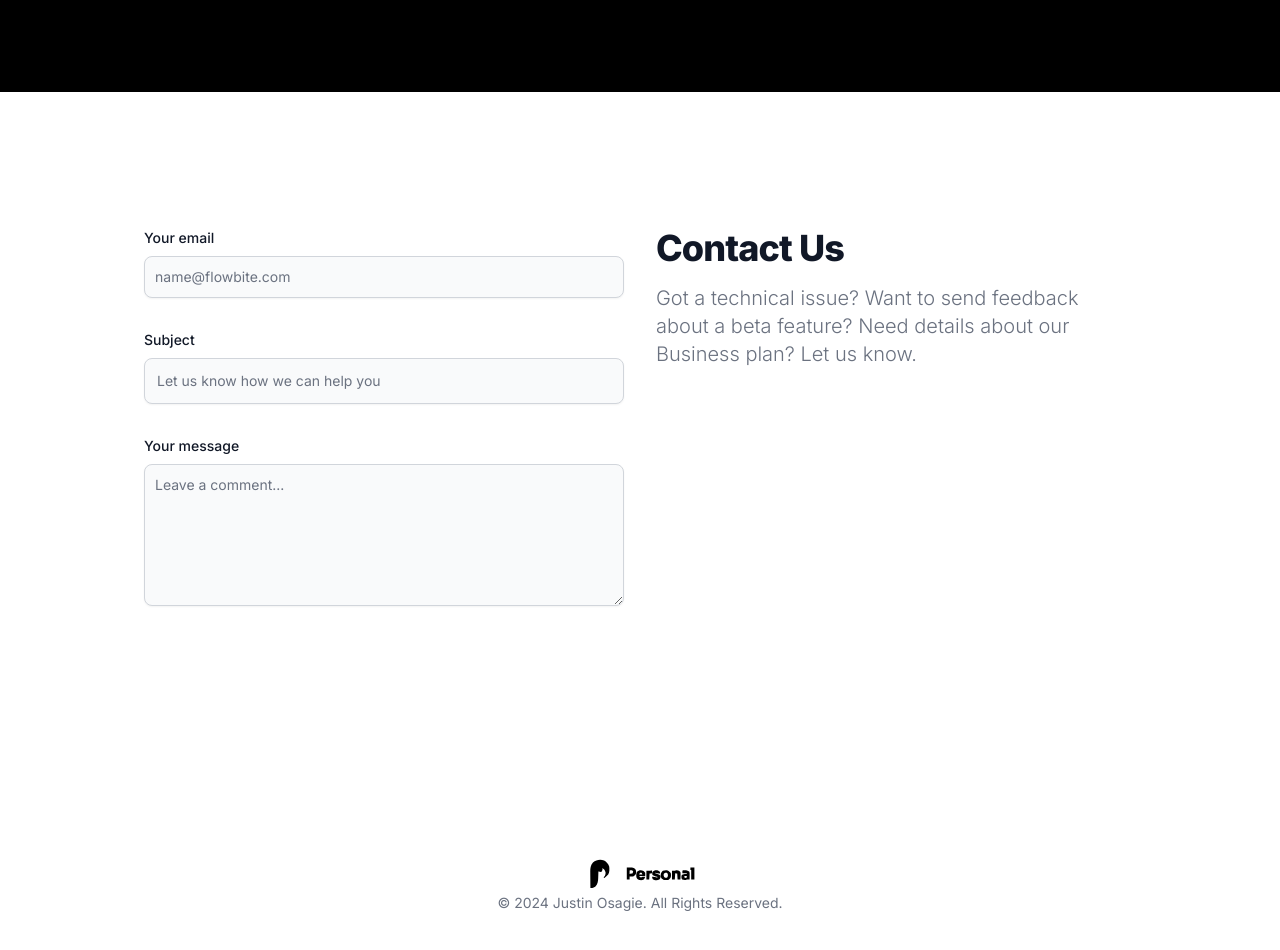
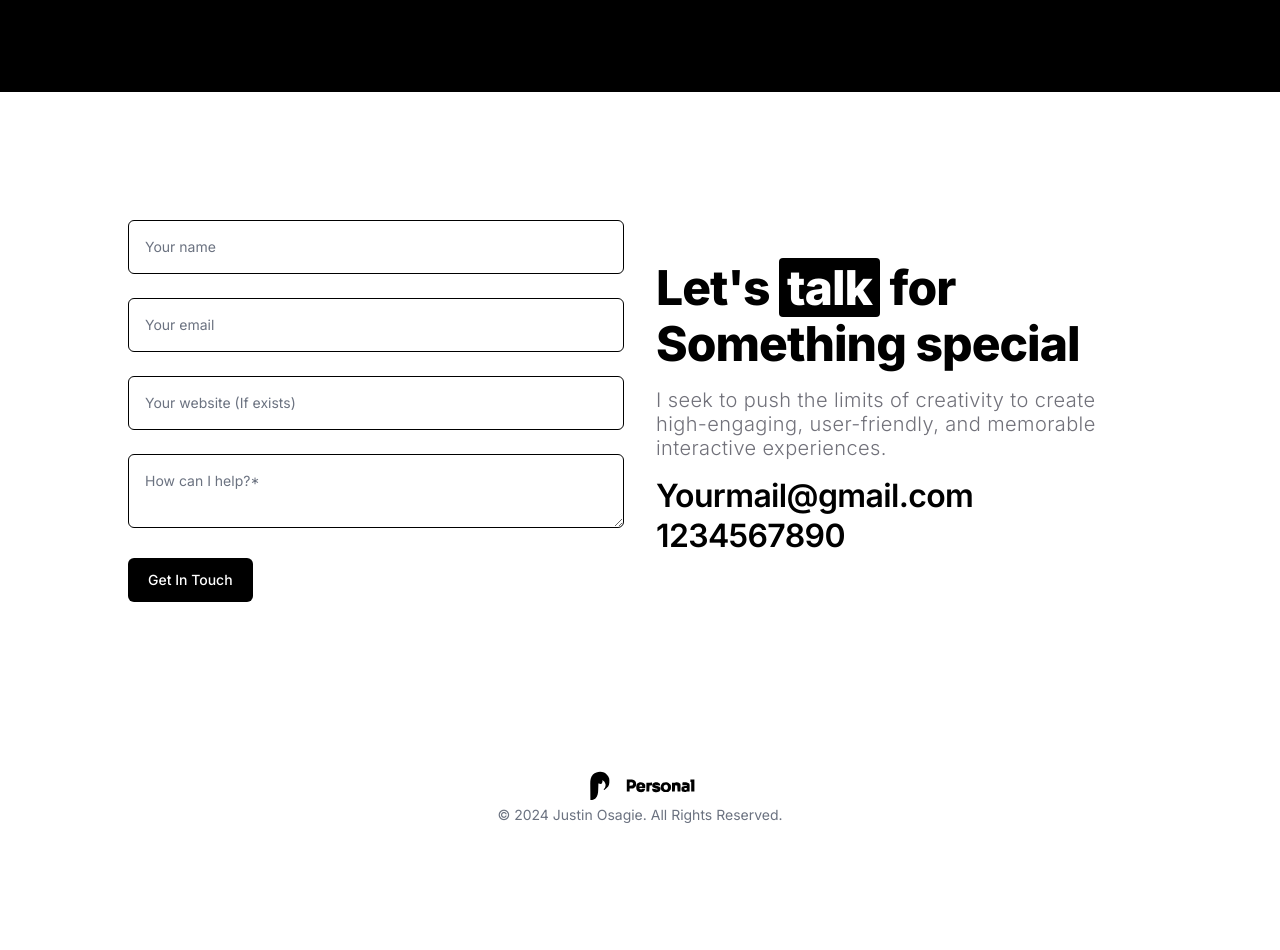
Before and after one commit to ashleyc2219/portfolio-web, a Next.js app: page / in a window 1280 px wide. Shown: the part 4680-5630 px from the top of the page. After the commit the page ends 5546 px from the top, so only its background shows below. Built offline with nearby package versions, Linux system fonts and the light colour scheme.

Commit message:
Contact section update

```diff
--- a/components/contact.tsx
+++ b/components/contact.tsx
@@ -1,72 +1,67 @@
 import React from "react";
+import Input from "./input"; // Assuming Input component is in the same directory
 
 const Contact: React.FC = () => {
   return (
-    <section className="md:py-15 bg-primary-white px-4 py-10 md:px-20">
-      <div className="mx-auto max-w-screen-lg px-4 py-8 lg:py-16">
-        <div className="grid gap-8 md:grid-cols-2">
-          {/* Right Section: Form */}
-          <form action="#" className="space-y-8">
-            <div>
-              <label
-                htmlFor="email"
-                className="mb-2 block text-sm font-medium text-gray-900 dark:text-gray-300"
+    <section className="bg-primary-white px-4 py-16 md:px-20 md:py-24">
+      <div className="mx-auto grid max-w-screen-lg gap-8 md:grid-cols-2">
+        {/* Left Section: Form */}
+        <form className="text-subheading-h6 space-y-6 text-zinc-500">
+          <Input type="text" placeholder="Your name" required />
+          <Input type="email" placeholder="Your email" required />
+          <Input type="text" placeholder="Your website (If exists)" />
+          <Input type="textarea" placeholder="How can I help?*" />
+
+          <div className="flex flex-wrap justify-center gap-4 md:justify-start">
+            {/* Get In Touch Button */}
+            <button
+              type="button"
+              className="w-full rounded-md bg-primary-black px-5 py-3 text-sm font-medium text-primary-white transition hover:bg-gray-700 focus:outline-none focus:ring-2 focus:ring-primary-black md:w-auto"
+            >
+              Get In Touch
+            </button>
+
+            {/* Social Buttons */}
+            {/* <div className="flex w-full justify-center space-x-4 md:w-auto md:justify-start">
+              <a
+                href="#"
+                className="flex size-12 items-center justify-center rounded-md border border-primary-black text-primary-black transition hover:bg-primary-black hover:text-primary-white"
               >
-                Your email
-              </label>
-              <input
-                type="email"
-                id="email"
-                className="focus:ring-primary-500 focus:border-primary-500 dark:focus:ring-primary-500 dark:focus:border-primary-500 block w-full rounded-lg border border-gray-300 bg-gray-50 p-2.5 text-sm text-gray-900 shadow-sm dark:border-gray-600 dark:bg-gray-700 dark:text-white dark:shadow-sm-light dark:placeholder:text-gray-400"
-                placeholder="name@flowbite.com"
-                required
-              />
-            </div>
-            <div>
-              <label
-                htmlFor="subject"
-                className="mb-2 block text-sm font-medium text-gray-900 dark:text-gray-300"
+                <img src="/path/to/facebook-icon.svg" alt="Facebook" />
+              </a>
+              <a
+                href="#"
+                className="flex size-12 items-center justify-center rounded-md border border-primary-black text-primary-black transition hover:bg-primary-black hover:text-primary-white"
               >
-                Subject
-              </label>
-              <input
-                type="text"
-                id="subject"
-                className="focus:ring-primary-500 focus:border-primary-500 dark:focus:ring-primary-500 dark:focus:border-primary-500 block w-full rounded-lg border border-gray-300 bg-gray-50 p-3 text-sm text-gray-900 shadow-sm dark:border-gray-600 dark:bg-gray-700 dark:text-white dark:shadow-sm-light dark:placeholder:text-gray-400"
-                placeholder="Let us know how we can help you"
-                required
-              />
-            </div>
-            <div className="sm:col-span-2">
-              <label
-                htmlFor="message"
-                className="mb-2 block text-sm font-medium text-gray-900 dark:text-gray-400"
+                <img src="/path/to/twitter-icon.svg" alt="Twitter" />
+              </a>
+              <a
+                href="#"
+                className="flex size-12 items-center justify-center rounded-md border border-primary-black text-primary-black transition hover:bg-primary-black hover:text-primary-white"
               >
-                Your message
-              </label>
-              <textarea
-                id="message"
-                rows={6}
-                className="focus:ring-primary-500 focus:border-primary-500 dark:focus:ring-primary-500 dark:focus:border-primary-500 block w-full rounded-lg border border-gray-300 bg-gray-50 p-2.5 text-sm text-gray-900 shadow-sm dark:border-gray-600 dark:bg-gray-700 dark:text-white dark:placeholder:text-gray-400"
-                placeholder="Leave a comment..."
-              ></textarea>
-            </div>
-            <button
-              type="submit"
-              className="bg-primary-700 hover:bg-primary-800 focus:ring-primary-300 dark:bg-primary-600 dark:hover:bg-primary-700 dark:focus:ring-primary-800 rounded-lg px-5 py-3 text-center text-sm font-medium text-white focus:outline-none focus:ring-4 sm:w-fit"
-            >
-              Send message
-            </button>
-          </form>
-          {/* Left Section: Text */}
-          <div className="text-center md:text-left">
-            <h2 className="mb-4 text-4xl font-extrabold tracking-tight text-gray-900 dark:text-white">
-              Contact Us
-            </h2>
-            <p className="mb-8 font-light text-gray-500 dark:text-gray-400 sm:text-xl">
-              Got a technical issue? Want to send feedback about a beta feature?
-              Need details about our Business plan? Let us know.
-            </p>
+                <img src="/path/to/discord-icon.svg" alt="Discord" />
+              </a>
+            </div> */}
+          </div>
+        </form>
+
+        {/* Right Section: Text */}
+        <div className="my-10 space-y-4">
+          <h2 className="text-display-medium font-extrabold text-primary-black">
+            Let&apos;s{" "}
+            <mark className="rounded bg-primary-black px-2 text-primary-white">
+              talk
+            </mark>{" "}
+            for <br />
+            Something <span className="text-primary-black">special</span>
+          </h2>
+          <p className="text-paragraph-p2 font-light text-zinc-500">
+            I seek to push the limits of creativity to create high-engaging,
+            user-friendly, and memorable interactive experiences.
+          </p>
+          <div className="text-h3 font-semibold text-primary-black">
+            <p>Yourmail@gmail.com</p>
+            <p>1234567890</p>
           </div>
         </div>
       </div>
--- /dev/null
+++ b/components/input.tsx
@@ -0,0 +1,57 @@
+import React from "react";
+
+interface InputProps {
+  type: "text" | "email" | "textarea";
+  placeholder: string;
+  required?: boolean;
+  error?: boolean; // Add an error state
+  disabled?: boolean; // Add a disabled state
+  value?: string; // For filled state
+}
+
+const Input: React.FC<InputProps> = ({
+  type,
+  placeholder,
+  required,
+  error,
+  disabled,
+  value,
+}) => {
+  // Base styling
+  const baseClass =
+    "w-full rounded-md border p-4 text-sm focus:outline-none focus:ring-2 transition-all duration-300";
+
+  // Conditional styling for states
+  const stateClass = error
+    ? "border-error-500 focus:ring-error-500"
+    : disabled
+      ? "border-gray-300 bg-gray-100 text-gray-400 cursor-not-allowed"
+      : "border-primary-black focus:ring-primary-black hover:border-gray-500";
+
+  const filledClass = value ? "bg-gray-50" : "bg-white";
+
+  if (type === "textarea") {
+    return (
+      <textarea
+        placeholder={placeholder}
+        required={required}
+        disabled={disabled}
+        value={value}
+        className={`${baseClass} ${stateClass} ${filledClass}`}
+      />
+    );
+  }
+
+  return (
+    <input
+      type={type}
+      placeholder={placeholder}
+      required={required}
+      disabled={disabled}
+      value={value}
+      className={`${baseClass} ${stateClass} ${filledClass}`}
+    />
+  );
+};
+
+export default Input;
```
